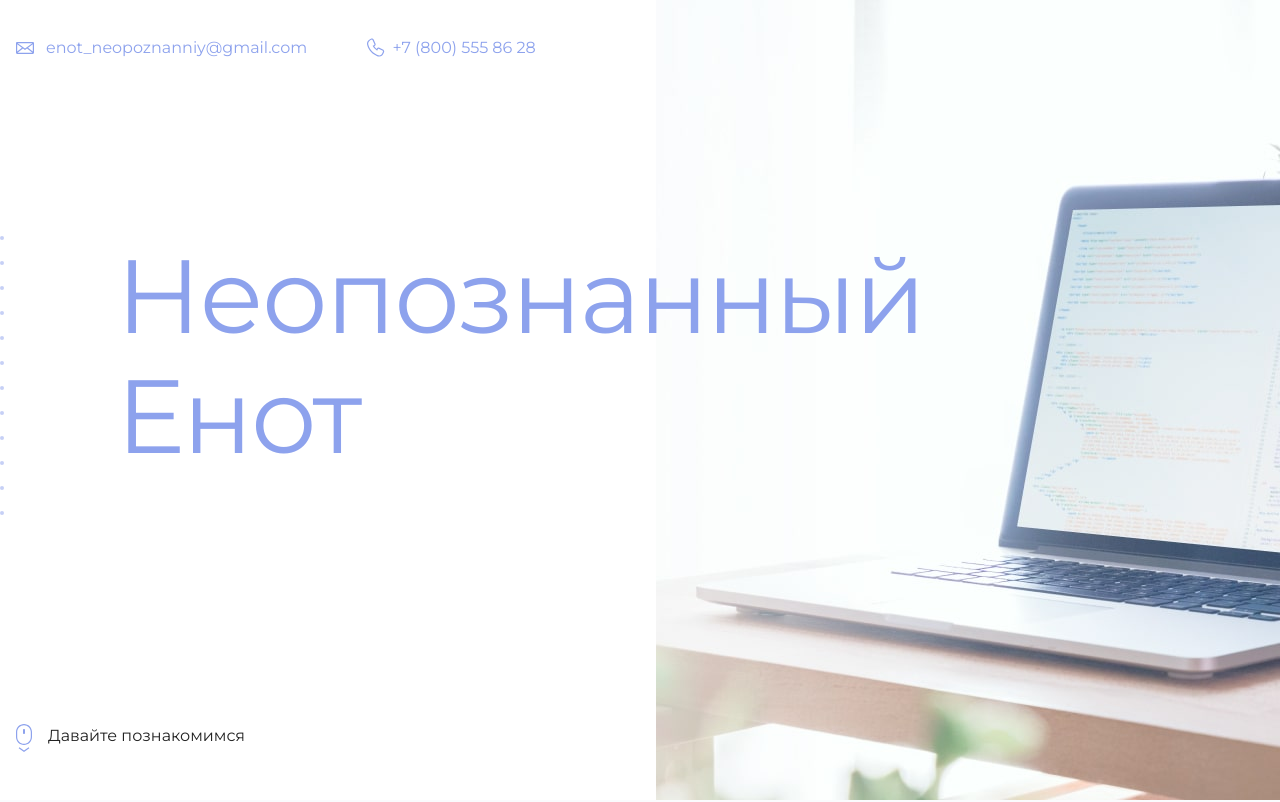
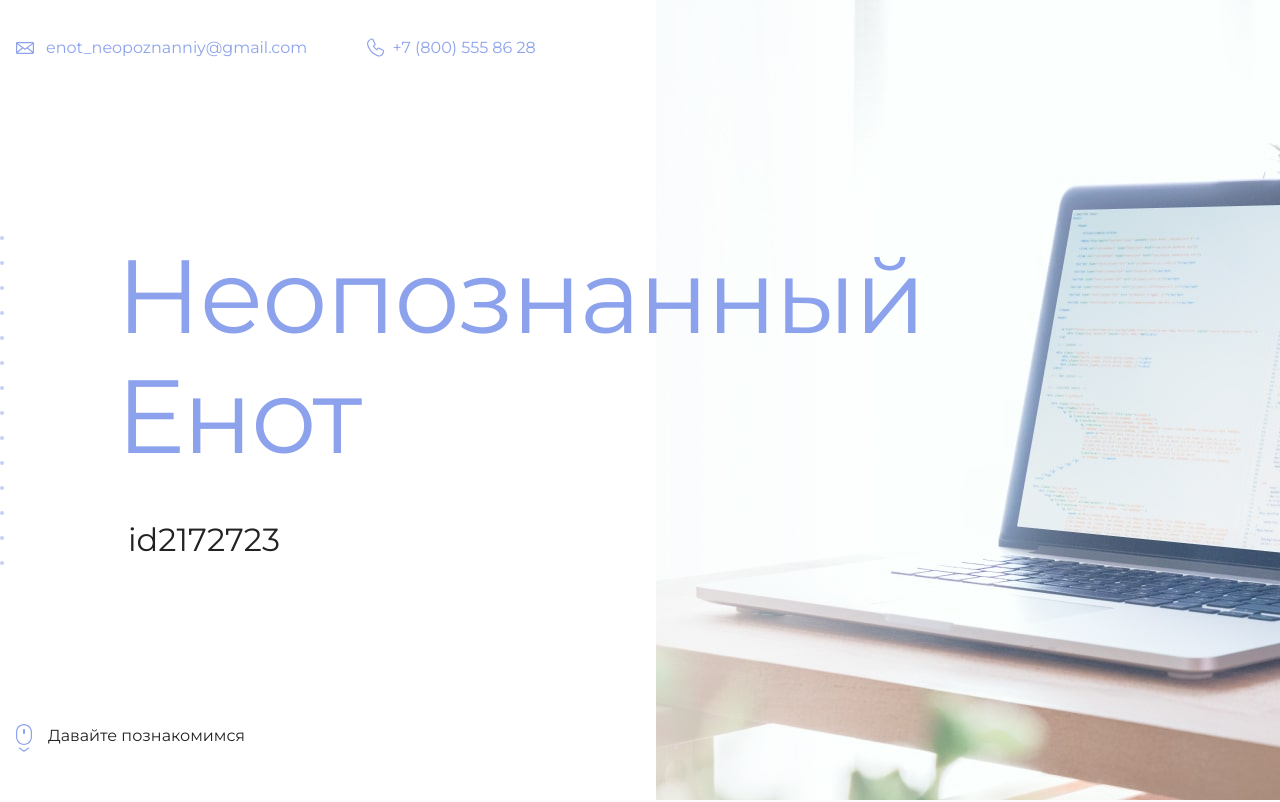
Before and after one commit to DariaKlu/fluffy-octo-umbrella, a plain HTML site: page index.html in a window 1280 px wide. Shown: the top 802 px of the page. Drawn offline with Linux system fonts and the light colour scheme.

Commit message:
Update index.html

```diff
--- a/index.html
+++ b/index.html
@@ -19,7 +19,7 @@
       <section class="hero-image">
         <div class="container">
           <h1 class="heading">Неопознанный Енот</h1>
-          <p><!-- Тут ваш id на сайте Академии --></p>
+          <p>id2172723</p>
         </div>
       </section>
 
```
